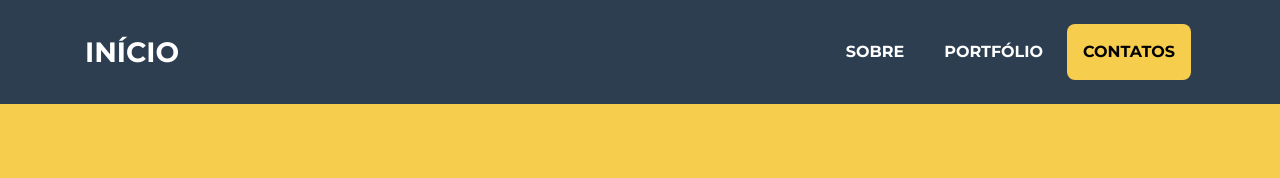
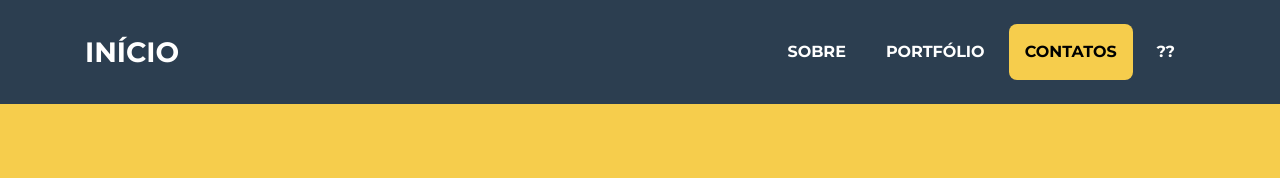
Before and after one commit to projeto-dmitri/tacheio, a website with bundled scripts: page index.html in a window 1280 px wide. Shown: the top 178 px of the page. Built offline with nearby package versions, Linux system fonts and the light colour scheme.

Commit message:
Add demo v1 funcional do app

```diff
--- a/index.html
+++ b/index.html
@@ -48,6 +48,9 @@
           </li>
           <li class="nav-item mx-0 mx-lg-1">
             <a class="nav-link py-3 px-0 px-lg-3 rounded js-scroll-trigger" href="#footer">Contatos</a>
+          </li>
+          <li class="nav-item mx-0 mx-lg-1">
+            <a class="nav-link py-3 px-0 px-lg-3 rounded js-scroll-trigger" href="#">??</a>
           </li>
         </ul>
       </div>
```
Also changed, not shown: README.md, 1 other file.
